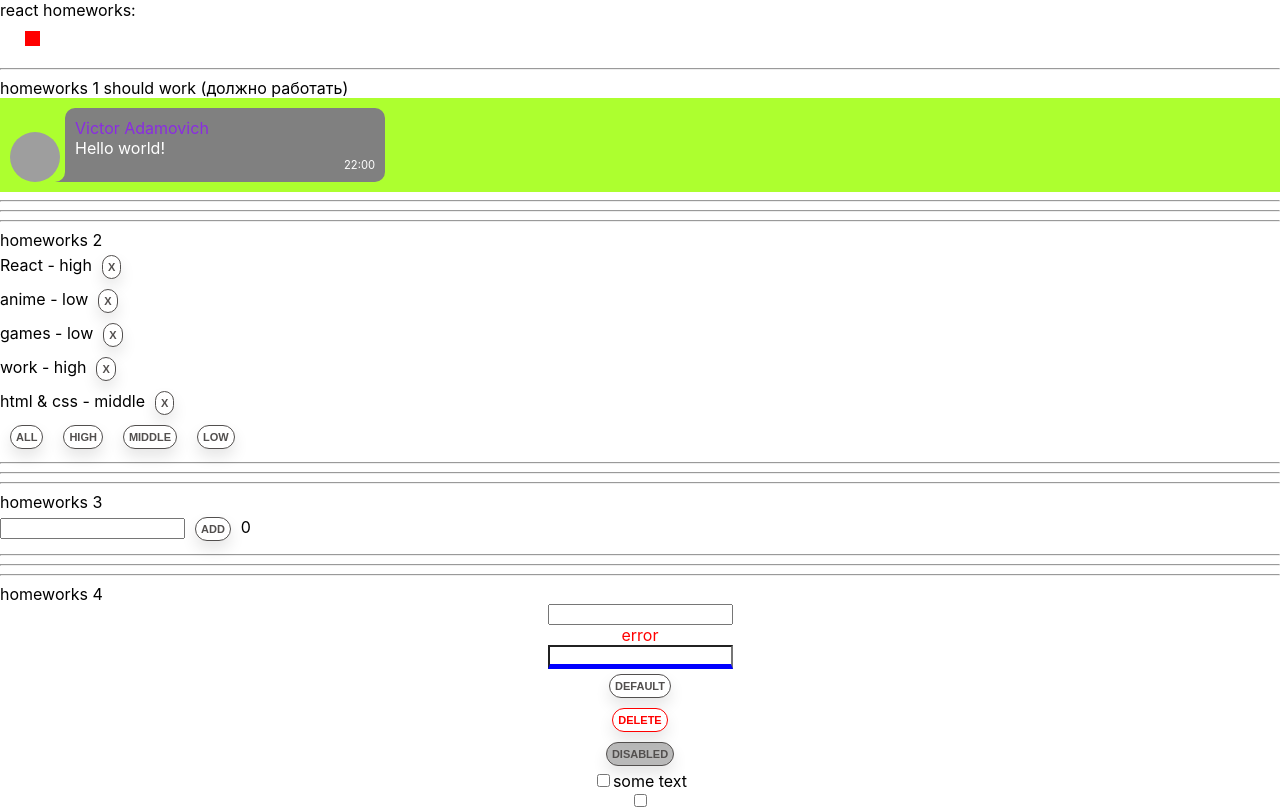
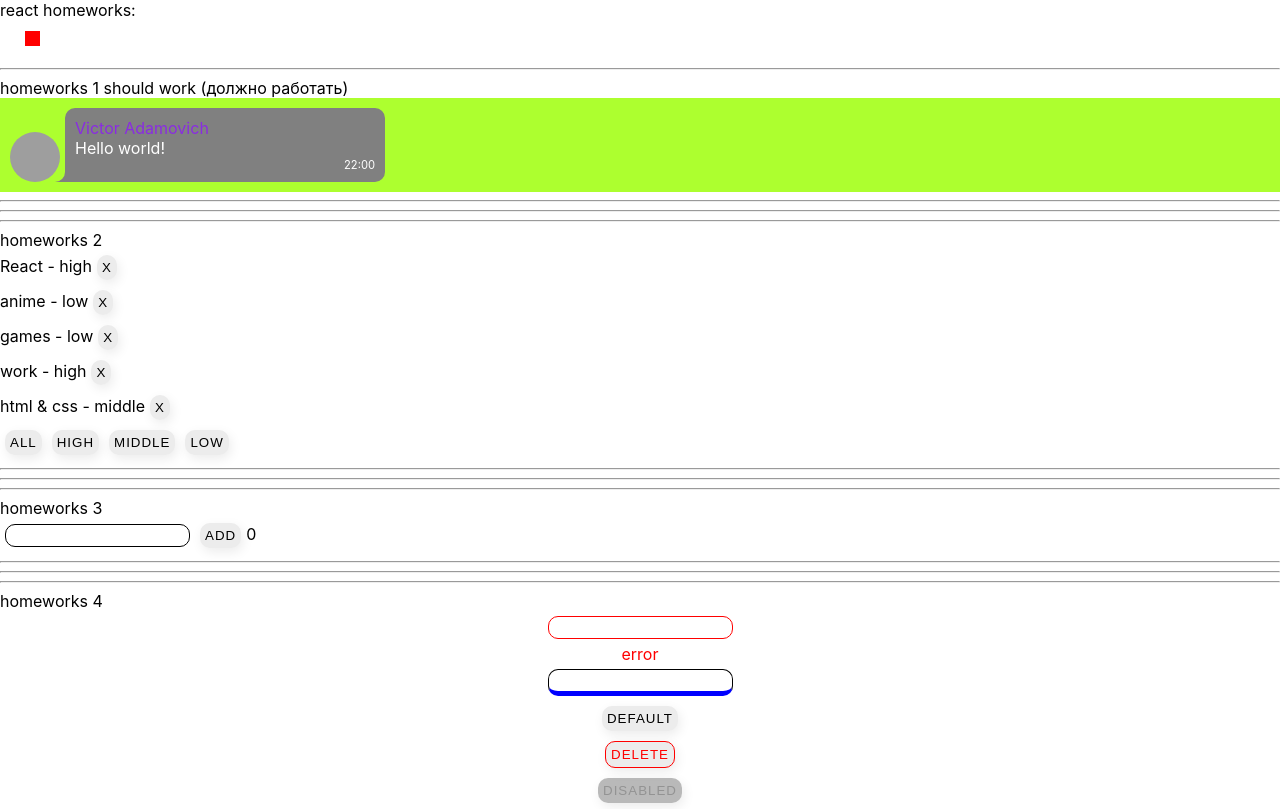
Before and after one commit to VictorAdamovich/ReactHW, a React (Create React App) app: page / in a window 1280 px wide. Shown: the top 809 px of the page. Built offline with nearby package versions, Linux system fonts and the light colour scheme; grey boxes are pictures that could not be loaded.

Commit message:
Add fix hw 4

```diff
--- a/src/p2-homeworks/h4/common/c1-SuperInputText/SuperInputText.module.css
+++ b/src/p2-homeworks/h4/common/c1-SuperInputText/SuperInputText.module.css
@@ -7,6 +7,7 @@
 }
 
 .errorInput {
+    border: 1px solid red;
 
 }
 
--- a/src/p2-homeworks/h4/common/c1-SuperInputText/SuperInputText.tsx
+++ b/src/p2-homeworks/h4/common/c1-SuperInputText/SuperInputText.tsx
@@ -1,5 +1,5 @@
-import React, {ChangeEvent, DetailedHTMLProps, InputHTMLAttributes, KeyboardEvent} from 'react'
-import s from './SuperInputText.module.css'
+import React, {ChangeEvent, DetailedHTMLProps, InputHTMLAttributes, KeyboardEvent} from 'react';
+import s from './SuperInputText.module.css';
 
 // тип пропсов обычного инпута
 type DefaultInputPropsType = DetailedHTMLProps<InputHTMLAttributes<HTMLInputElement>, HTMLInputElement>
@@ -26,20 +26,20 @@ const SuperInputText: React.FC<SuperInputTextPropsType> = (
 ) => {
     const onChangeCallback = (e: ChangeEvent<HTMLInputElement>) => {
         onChange // если есть пропс onChange
-        && onChange(e) // то передать ему е (поскольку onChange не обязателен)
+        && onChange(e); // то передать ему е (поскольку onChange не обязателен)
 
-        onChangeText && onChangeText(e.currentTarget.value)
-    }
+        onChangeText && onChangeText(e.currentTarget.value);
+    };
     const onKeyPressCallback = (e: KeyboardEvent<HTMLInputElement>) => {
         onKeyPress && onKeyPress(e);
 
         onEnter // если есть пропс onEnter
         && e.key === 'Enter' // и если нажата кнопка Enter
-        && onEnter() // то вызвать его
-    }
+        && onEnter(); // то вызвать его
+    };
 
-    const finalSpanClassName = `${s.error} ${spanClassName ? spanClassName : ''}`
-    const finalInputClassName = `${s.errorInput} ${className}` // need to fix with (?:) and s.superInput
+    const finalSpanClassName = `${error ? spanClassName + ' ' + s.error : spanClassName}`;
+    const finalInputClassName = `${error ? s.superInput+ ' ' + s.errorInput : s.superInput} ${className}`; // need to fix with (?:) and s.superInput
 
     return (
         <>
@@ -53,7 +53,7 @@ const SuperInputText: React.FC<SuperInputTextPropsType> = (
             />
             {error && <span className={finalSpanClassName}>{error}</span>}
         </>
-    )
-}
+    );
+};
 
-export default SuperInputText
+export default SuperInputText;
--- a/src/p2-homeworks/h4/common/c2-SuperButton/SuperButton.module.css
+++ b/src/p2-homeworks/h4/common/c2-SuperButton/SuperButton.module.css
@@ -1,57 +1,41 @@
 .default {
-    text-decoration: none;
-    border: 1px solid;
-    display: inline-block;
-    border-radius: 45px;
-    margin: 5px 10px;
+    letter-spacing: 1px;
+    border: none;
+    border-radius: 10px;
+    margin: 5px;
     padding: 5px;
-    font-family: 'Montserrat', sans-serif;
-    font-size: 11px;
     text-transform: uppercase;
     text-align: center;
-    font-weight: 600;
-    color: #524f4e;
-    background: white;
-    box-shadow: 0 8px 15px rgba(0, 0, 0, .1);
+    color: black;
+    background: #ececec;
+    box-shadow: 2px 4px 12px rgb(0 0 0 / 8%);
     transition: .3s;
 }
+
 .default:hover {
     background: #2EE59D;
-    box-shadow: 0 15px 20px rgba(46, 229, 157, .4);
     color: white;
 }
-.default:disabled{
-    background-color: rgba(128, 128, 128, 0.55);
-}
 
-.default:disabled:hover{
-    background-color: rgba(128, 128, 128, 0.55);
-    box-shadow: none;
+.default:disabled {
+    color: #939393;
     background-color: rgba(128, 128, 128, 0.55);
 }
 
 
+.default:disabled:hover {
+    color: #939393;
+}
+
 
 .red {
-    text-decoration: none;
-    border: 1px solid;
-    display: inline-block;
-    border-radius: 45px;
-    margin: 5px 10px;
-    padding: 5px;
-    font-family: 'Montserrat', sans-serif;
-    font-size: 11px;
-    text-transform: uppercase;
-    text-align: center;
-    font-weight: 600;
     color: red;
-    background: white;
-    box-shadow: 0 8px 15px rgba(0, 0, 0, .1);
-    transition: .3s;
+    border: 1px solid red;
+
 }
+
 .red:hover {
     background: red;
-    box-shadow: 0 15px 20px rgba(229, 46, 46, 0.4);
     color: white;
     border-color: red;
 }
--- a/src/p2-homeworks/h4/common/c2-SuperButton/SuperButton.tsx
+++ b/src/p2-homeworks/h4/common/c2-SuperButton/SuperButton.tsx
@@ -1,5 +1,5 @@
-import React, {ButtonHTMLAttributes, DetailedHTMLProps} from 'react'
-import s from './SuperButton.module.css'
+import React, {ButtonHTMLAttributes, DetailedHTMLProps} from 'react';
+import s from './SuperButton.module.css';
 
 // тип пропсов обычной кнопки, children в котором храниться название кнопки там уже описан
 type DefaultButtonPropsType = DetailedHTMLProps<ButtonHTMLAttributes<HTMLButtonElement>, HTMLButtonElement>
@@ -14,14 +14,14 @@ const SuperButton: React.FC<SuperButtonPropsType> = (
         ...restProps// все остальные пропсы попадут в объект restProps, там же будет children
     }
 ) => {
-    const finalClassName = `${red ? s.red : s.default} ${className}`
+    const finalClassName = `${red ? s.default + ' ' + s.red : s.default} ${className}`;
 
     return (
         <button
             className={finalClassName}
             {...restProps} // отдаём кнопке остальные пропсы если они есть (children там внутри)
         />
-    )
-}
+    );
+};
 
-export default SuperButton
+export default SuperButton;
--- a/src/p2-homeworks/h5-rrd-v6/pages/PreJunior.tsx
+++ b/src/p2-homeworks/h5-rrd-v6/pages/PreJunior.tsx
@@ -3,6 +3,7 @@ import HW1 from '../../h1/HW1'
 import HW2 from '../../h2/HW2'
 import HW3 from '../../h3/HW3'
 import HW4 from '../../h4/HW4'
+import HW6 from '../../h6/HW6'
 
 function PreJunior() {
     return (
@@ -11,7 +12,7 @@ function PreJunior() {
             <HW2/>
             <HW3/>
             <HW4/>
-            {/*<HW6/>*/}
+            <HW6/>
 
         </div>
     )
--- a/src/p2-homeworks/h5/pages/PreJunior.tsx
+++ b/src/p2-homeworks/h5/pages/PreJunior.tsx
@@ -3,6 +3,7 @@ import HW1 from '../../h1/HW1'
 import HW2 from '../../h2/HW2'
 import HW3 from '../../h3/HW3'
 import HW4 from '../../h4/HW4'
+import HW6 from '../../h6/HW6';
 
 function PreJunior() {
     return (
@@ -11,8 +12,7 @@ function PreJunior() {
             <HW2/>
             <HW3/>
             <HW4/>
-            {/*<HW6/>*/}
-
+            <HW6/>
         </div>
     )
 }
```
